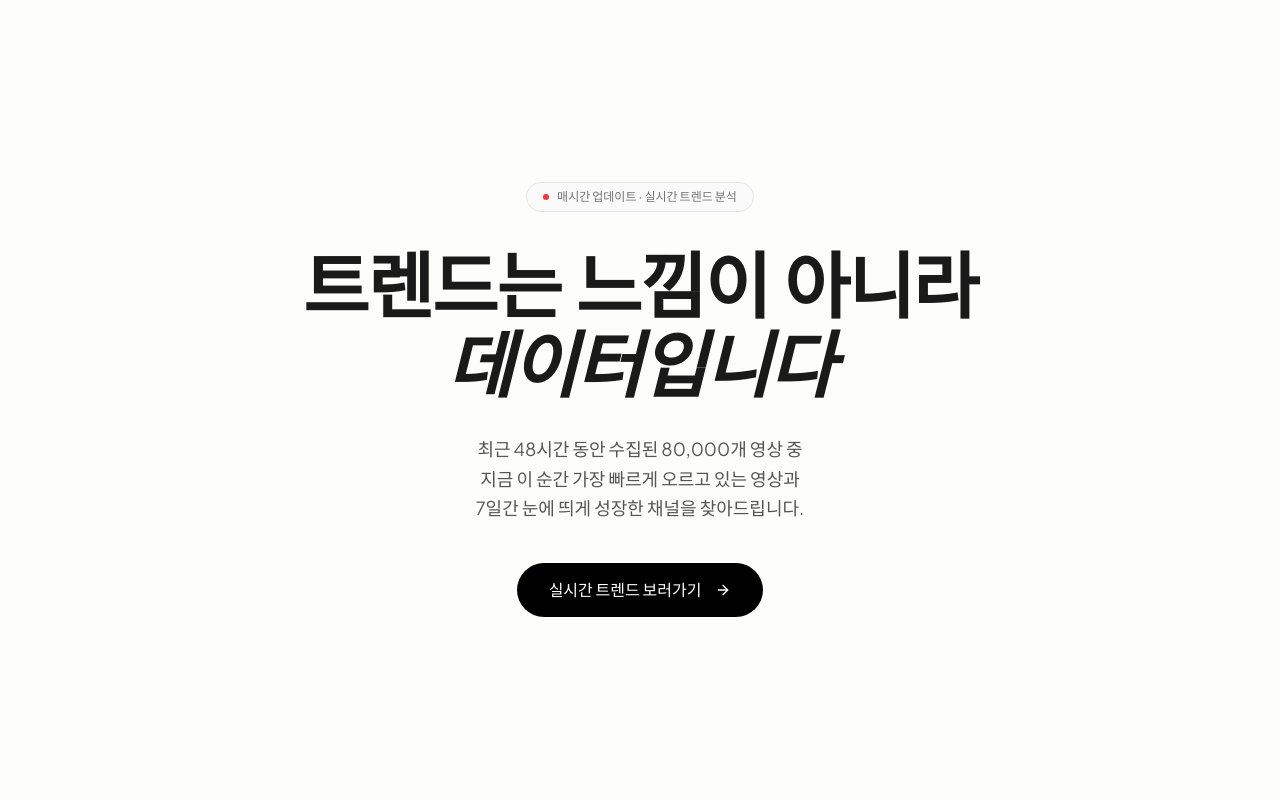
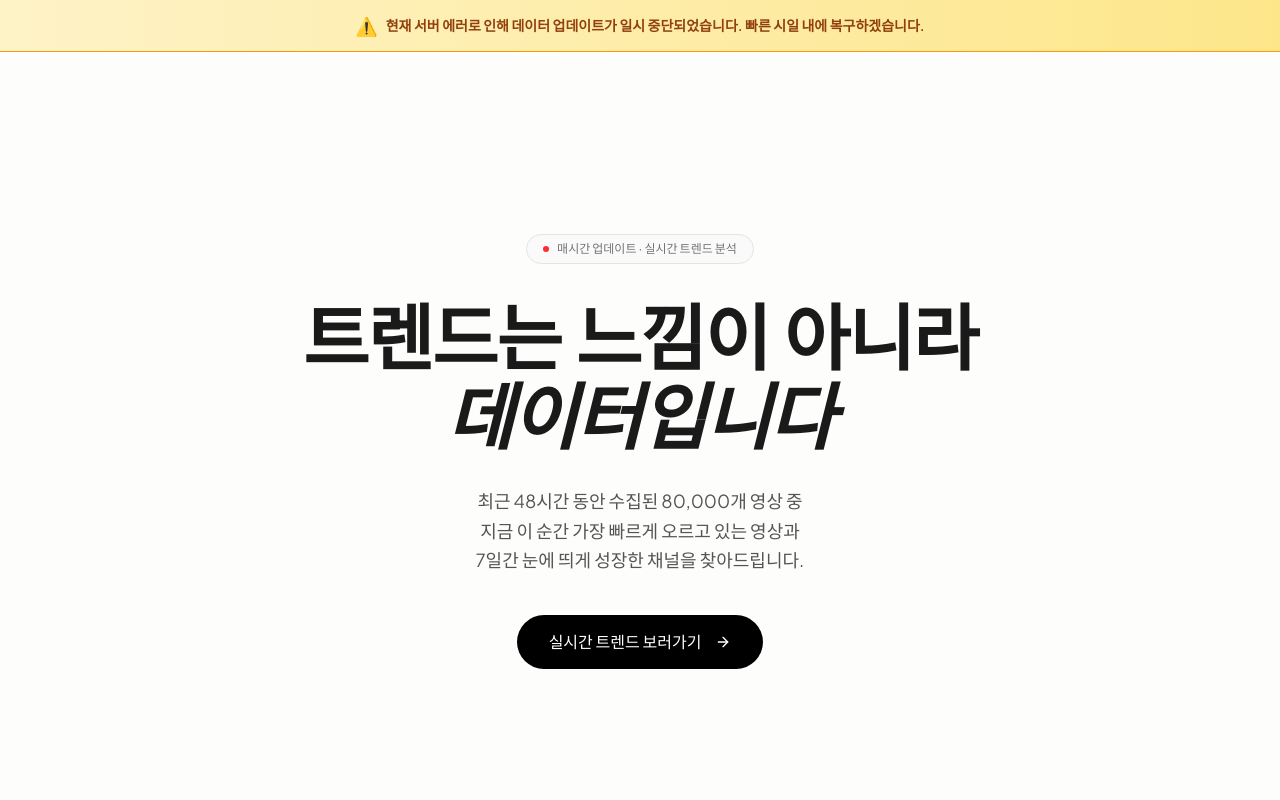
Before and after one commit to cjswoaos777-source/yt-dashboard, a Next.js app: page / in a window 1280 px wide. Shown: the top 800 px of the page. Built offline with nearby package versions, Linux system fonts and the light colour scheme; a web font is replaced by a local one.

Commit message:
feat: add server error notice banner

```diff
--- a/src/app/layout.tsx
+++ b/src/app/layout.tsx
@@ -115,6 +115,29 @@ export default function RootLayout({
           `}
         </Script>
 
+        {/* ── 공지사항 배너 ─────────────────────────────────────── */}
+        <div
+          style={{
+            background: 'linear-gradient(90deg, #FEF3C7 0%, #FDE68A 100%)',
+            borderBottom: '1px solid #F59E0B',
+            padding: '12px 16px',
+            textAlign: 'center',
+            fontSize: '14px',
+            fontWeight: 600,
+            color: '#92400E',
+            display: 'flex',
+            alignItems: 'center',
+            justifyContent: 'center',
+            gap: '8px',
+            lineHeight: 1.5,
+          }}
+        >
+          <span style={{ fontSize: '18px' }}>⚠️</span>
+          <span>
+            현재 서버 에러로 인해 데이터 업데이트가 일시 중단되었습니다. 빠른 시일 내에 복구하겠습니다.
+          </span>
+        </div>
+
         <SmoothScroll>{children}</SmoothScroll>
       </body>
     </html>
```
